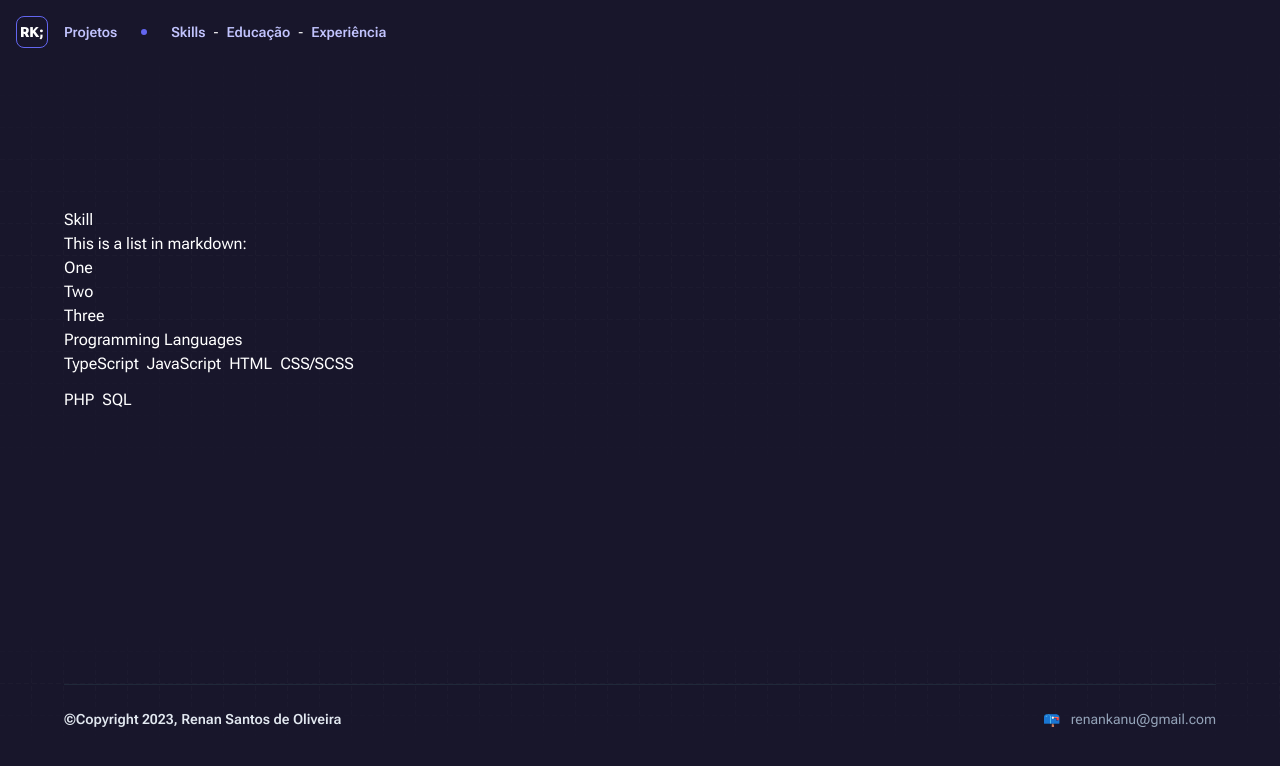
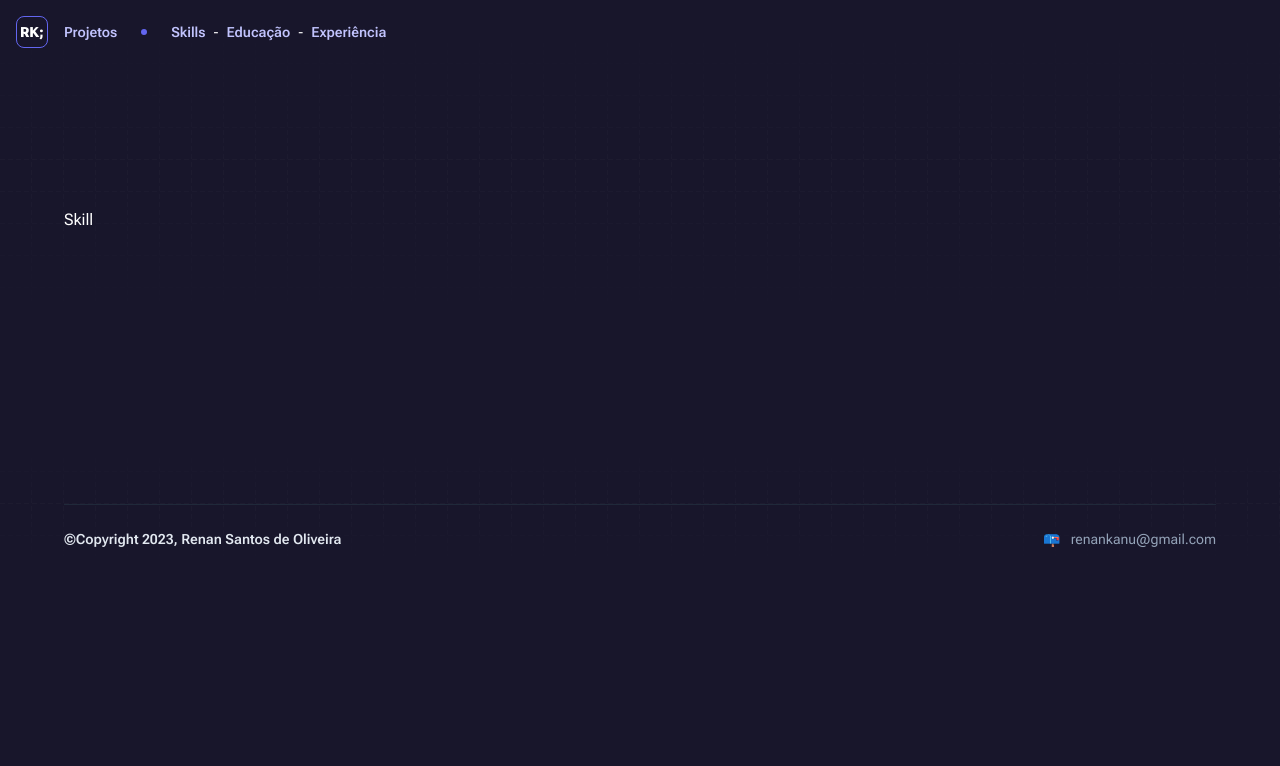
Before and after one commit to renankanu/kanu, a Next.js app: page /skill in a window 1280 px wide. Shown: the top 766 px of the page. Built offline with nearby package versions, Linux system fonts and the light colour scheme; a web font is replaced by a local one.

Commit message:
feature: try init mdx

```diff
--- a/next.config.js
+++ b/next.config.js
@@ -1,13 +1,4 @@
 /** @type {import('next').NextConfig} */
-const nextConfig = {
-  experimental: {
-    mdxRs: true,
-  },
-  reactStrictMode: true,
-  pageExtensions: ['ts', 'tsx', 'js', 'jsx', 'md', 'mdx'],
-}
+const nextConfig = {}
 
-const withMDX = require('@next/mdx')({
-  providerImportSource: '@mdx-js/react',
-})
-module.exports = withMDX(nextConfig)
+module.exports = nextConfig
--- a/package.json
+++ b/package.json
@@ -10,9 +10,6 @@
   },
   "dependencies": {
     "@headlessui/react": "^1.7.15",
-    "@mdx-js/loader": "^2.3.0",
-    "@mdx-js/react": "^2.3.0",
-    "@next/mdx": "^13.4.6",
     "@types/node": "20.3.1",
     "@types/react": "18.2.12",
     "@types/react-dom": "18.2.5",
--- a/src/app/skill/hello.mdx
+++ /dev/null
@@ -1,29 +0,0 @@
----
-title: Skills and Tools
-description: A look at all the programming languages, libraries, and tools I've worked with.
-caption: Work
-layout: PageWithMDX
----
-
-import { Label } from '@/components/mdx/Labels';
-import { VStack, HStack } from '@/components/mdx/Stack';
-
-This is a list in markdown:
-
-- One
-- Two
-- Three
-### Programming Languages
-
-<VStack spacing={12}>
-  <HStack spacing={8}>
-    <Label indicator={100}>TypeScript</Label>
-    <Label indicator={100}>JavaScript</Label>
-    <Label indicator={100}>HTML</Label>
-    <Label indicator={100}>CSS/SCSS</Label>
-  </HStack>
-  <HStack spacing={8}>
-    <Label indicator={50}>PHP</Label>
-    <Label indicator={25}>SQL</Label>
-  </HStack>
-</VStack>
--- a/src/app/skill/page.tsx
+++ b/src/app/skill/page.tsx
@@ -1,6 +1,5 @@
 'use client'
 import BaseLayout from '@/components/BaseLayout'
-import HelloWorld from './hello.mdx'
 
 export default function Skill() {
   return (
@@ -8,7 +7,6 @@ export default function Skill() {
       <div className="background-grid background-grid--fade-out pb-20 pt-36 xl:pb-28 xl:pt-52">
         <div className="content-wrapper">
           <p>Skill</p>
-          <HelloWorld />
         </div>
       </div>
     </BaseLayout>
--- a/src/components/mdx/Labels.tsx
+++ /dev/null
@@ -1,37 +0,0 @@
-import type { PropsWithChildren, ReactElement } from 'react'
-
-interface LabelProps {
-  indicator: number
-}
-
-export function Label({
-  indicator,
-  children = null,
-}: PropsWithChildren<LabelProps>) {
-  const percentage = Math.min(100, Math.max(0, indicator))
-
-  return (
-    <span className="label">
-      {children}
-      <span className="label__indicator" style={{ width: `${percentage}%` }} />
-    </span>
-  )
-}
-
-interface LabelsProps {
-  title: string
-  children: ReactElement<LabelProps> | ReactElement<LabelProps>[]
-}
-
-function Labels({ title, children }: LabelsProps) {
-  return (
-    <div className="flex flex-col items-start gap-2 sm:flex-row sm:gap-6">
-      <div className="w-48 sm:gap-4 sm:text-right">
-        <strong className="text-sm">{title}</strong>
-      </div>
-      <div className="flex flex-1 flex-wrap gap-2">{children}</div>
-    </div>
-  )
-}
-
-export default Labels
--- a/src/components/mdx/Stack.tsx
+++ /dev/null
@@ -1,27 +0,0 @@
-import type { PropsWithChildren } from 'react'
-
-interface StackProps {
-  spacing: number
-}
-
-export function VStack({
-  spacing,
-  children = null,
-}: PropsWithChildren<StackProps>) {
-  return (
-    <div className="flex flex-col flex-wrap" style={{ gap: spacing }}>
-      {children}
-    </div>
-  )
-}
-
-export function HStack({
-  spacing,
-  children = null,
-}: PropsWithChildren<StackProps>) {
-  return (
-    <div className="flex flex-row flex-wrap" style={{ gap: spacing }}>
-      {children}
-    </div>
-  )
-}
--- a/src/components/mdx/custom-components/Hr.tsx
+++ /dev/null
@@ -1,3 +0,0 @@
-export function Hr() {
-  return <hr className="mdx-hr" />
-}
--- a/src/components/mdx/custom-components/index.tsx
+++ /dev/null
@@ -1,10 +0,0 @@
-'use client'
-'use client'
-import type { MDXComponents } from 'mdx/types'
-import { Hr } from './Hr'
-
-const components: MDXComponents = {
-  hr: Hr,
-}
-
-export default components
--- a/src/providers/FramerMotionProvider.tsx
+++ b/src/providers/FramerMotionProvider.tsx
@@ -1,6 +1,4 @@
 'use client'
-import mdxCustomComponents from '@/components/mdx/custom-components'
-import { MDXProvider } from '@mdx-js/react'
 import { LazyMotion, MotionConfig, domAnimation } from 'framer-motion'
 import { ReactNode } from 'react'
 
@@ -10,12 +8,10 @@ export default function FramerMotionProvider({
   children: ReactNode
 }) {
   return (
-    <MDXProvider components={mdxCustomComponents}>
-      <MotionConfig reducedMotion="user">
-        <LazyMotion strict features={domAnimation}>
-          {children}
-        </LazyMotion>
-      </MotionConfig>
-    </MDXProvider>
+    <MotionConfig reducedMotion="user">
+      <LazyMotion strict features={domAnimation}>
+        {children}
+      </LazyMotion>
+    </MotionConfig>
   )
 }
```
Also changed, not shown: 1 other file (tests, documents, lock files or other folders).
